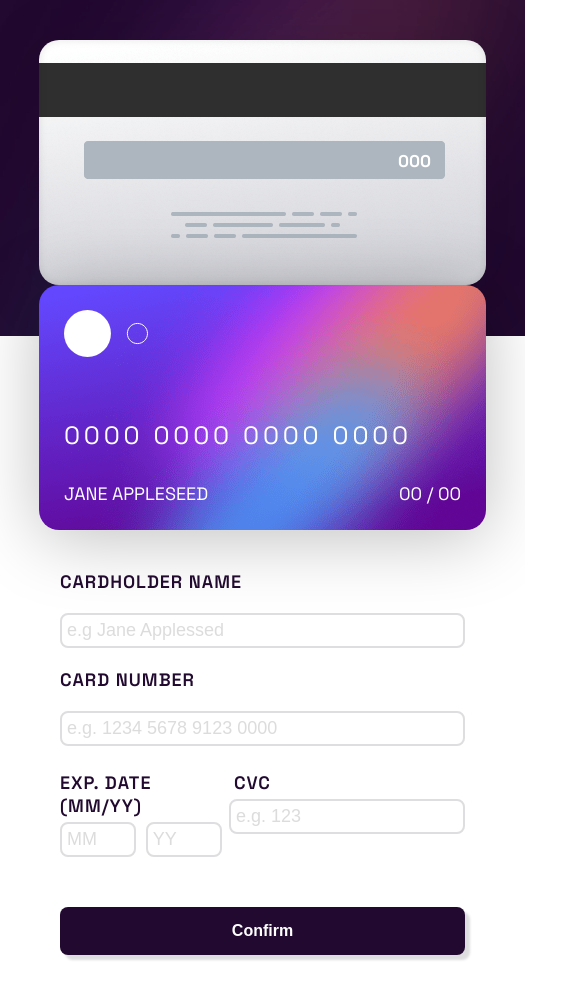
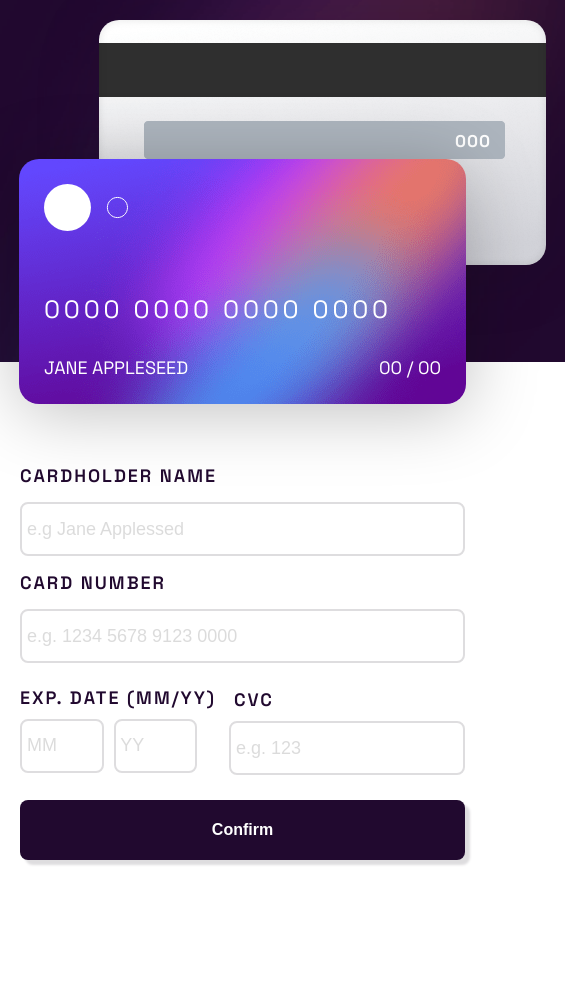
Before and after one commit to AdamGrodzki/react-hook-form, a Next.js app: page / in a window 390 px wide. Shown: the whole page, 565 px wide, since content can reach past the window. After the commit the page ends 870 px from the top, so only its background shows below. Built offline with nearby package versions, Linux system fonts and the light colour scheme.

Commit message:
update
corrected desktop and mobile view

```diff
--- a/app/page.module.scss
+++ b/app/page.module.scss
@@ -14,8 +14,7 @@
         display: flex;
         flex-direction: column;
         width: fit-content;
-        height: 100%;
-        padding: 20px;
+        height: 100vh;
     }
 }
 .cards {
--- a/view/BackCard/backCard.module.scss
+++ b/view/BackCard/backCard.module.scss
@@ -12,6 +12,7 @@
         width:100%;
         height: 100%;
         margin-left: -180px;
+        letter-spacing: 1px;
 }
 .backCardCvc {
     text-align: end;
--- a/view/Form/form.module.scss
+++ b/view/Form/form.module.scss
@@ -7,18 +7,23 @@
     align-items: center;
     width: 445px;
     padding: 20px;
+    margin-top: 55px;
+
 
     .wrapper{
         display: flex;
-        margin: 10px 0;
+        align-items: center;
+        margin: auto;
     }
 
     .wrapperDate {
-        color: red;
+    margin: 10px 0;
     }
 
     .wrapperCVC {
-        color: red;
+        display: flex;
+        flex-direction: column;
+        margin: 10px 0;
     }
 }
 
@@ -28,7 +33,7 @@
     font-size: 18px;
     font-weight: 600;
     margin: 0 0 5px 0;
-    letter-spacing: 1px;
+    letter-spacing: 2px;
     text-transform: uppercase;
     width: 100%;
 }
@@ -38,7 +43,7 @@
     font-size: 18px;
     font-weight: 600;
     margin: 5px 0 5px 0;
-    letter-spacing: 1px;
+    letter-spacing: 2px;
     text-transform: uppercase;
     width: 100%;
 }
@@ -48,7 +53,7 @@
     font-size: 18px;
     font-weight: 600;
     margin: 5px 5px 5px 5px;
-    letter-spacing: 1px;
+    letter-spacing: 2px;
     text-transform: uppercase;
 }
 
@@ -56,9 +61,11 @@
     color: $dark-violet;
     font-size: 18px;
     font-weight: 600;
-    text-align: center;
-    letter-spacing: 1px;
+    letter-spacing: 2px;
     text-transform: uppercase;
+    white-space: nowrap;
+    display: flex;
+    margin-bottom: 5px;
 }
 
 // inputs
@@ -72,6 +79,7 @@
     width: 100%;
     height: 35px;
     outline: none;
+    padding: 20px 10px;
     &::placeholder {
         opacity: .25;
     }
@@ -87,6 +95,7 @@
     width: 100%;
     height: 35px;
     outline: none;
+    padding: 20px 10px;
     &::placeholder {
         opacity: .25;
     }
@@ -95,12 +104,14 @@
     margin: 5px 0;
     border: 2px solid $light-grayish-violet;
     border-radius: 8px;
+    justify-content: center;
     cursor: pointer;
     font-size: 18px;
     font-weight: 500;
     line-height: 23px;
     height: 35px;
     outline: none;
+    padding: 20px 0;
     &::placeholder {
         opacity: .25;
     }
@@ -109,17 +120,17 @@
     }
 }
 .expMM {
-    margin: 5px 0;
-    margin-right: 10px;
+    margin: 5px 10px 0 0;
     border: 2px solid $light-grayish-violet;
     border-radius: 8px;
     cursor: pointer;
     font-size: 18px;
     font-weight: 500;
     line-height: 23px;
-    width: 45%;
+    width: 40%;
     height: 35px;
     outline: none;
+    padding: 20px 10px;
     &::placeholder {
         opacity: .25;
     }
@@ -132,9 +143,10 @@
     font-size: 18px;
     font-weight: 500;
     line-height: 23px;
-    width: 45%;
+    width: 40%;
     height: 35px;
     outline: none;
+    padding: 20px 10px;
     &::placeholder {
         opacity: .25;
     }
@@ -204,9 +216,19 @@
 
 @media (max-width: $grid-breakpoints-sm) {
     .form {
-        gap: 15px;
+        gap: 10px;
+        margin-top: 40px;
+        margin-right: 80px;
+        padding: 0;
     }
-    .inputCVC {
-
+    .inputCardholderName, .inputCardNumber, .inputCVC, .expMM, .expYY {
+        padding: 25px 0;
+    }
+    .btnSubmit {
+        height: 60px;
+        margin-top: 0;
+    }
+    .error {
+        font-size: 15px;
     }
 }
--- a/view/FrontCard/frontCard.module.scss
+++ b/view/FrontCard/frontCard.module.scss
@@ -51,6 +51,7 @@
         font-size: 18px;
     }
     @media (max-width: $grid-breakpoints-sm) {
-        margin: auto 0;
+        margin-top:  -106px;
+        margin-right: 80px;
     }
 }
--- a/view/Success/success.module.scss
+++ b/view/Success/success.module.scss
@@ -6,9 +6,10 @@
     flex-direction: column;
     justify-content: flex-end;
     transform: translate(-50%, -50%);
-    gap: 20px;
+    gap: 30px;
     width: 320px;
     margin: 200px;
+    margin-top: 500px;
 
 .heading {
     font-size: 26px;
@@ -16,6 +17,7 @@
     letter-spacing: 3px;
     text-transform: uppercase;
     text-align: center;
+    margin-bottom: 10px;
 }
 
 .successParagraph {
@@ -30,14 +32,15 @@
     border-radius: 8px;
     font-size: 16px;
     border: none;
-    margin-top: 3px;
+    margin-top: 10px;
     cursor: pointer;
     width: 100%;
 
     box-shadow: 0 0 0 0 rgba(0,0 ,0, 1);
-    transform: scale(1);
+    // transform: scale(1);
     animation: pulse 2s infinite;
  }
+
 
 @keyframes pulse {
     0%{
@@ -45,7 +48,6 @@
         box-shadow: 0 0 0 0 rgba(0, 0, 0, 0.7);
     }
     70% {
-        transform: scale(1);
         box-shadow: 0 0 0 10px rgba(0,0,0,0);
     }
     100% {
```
